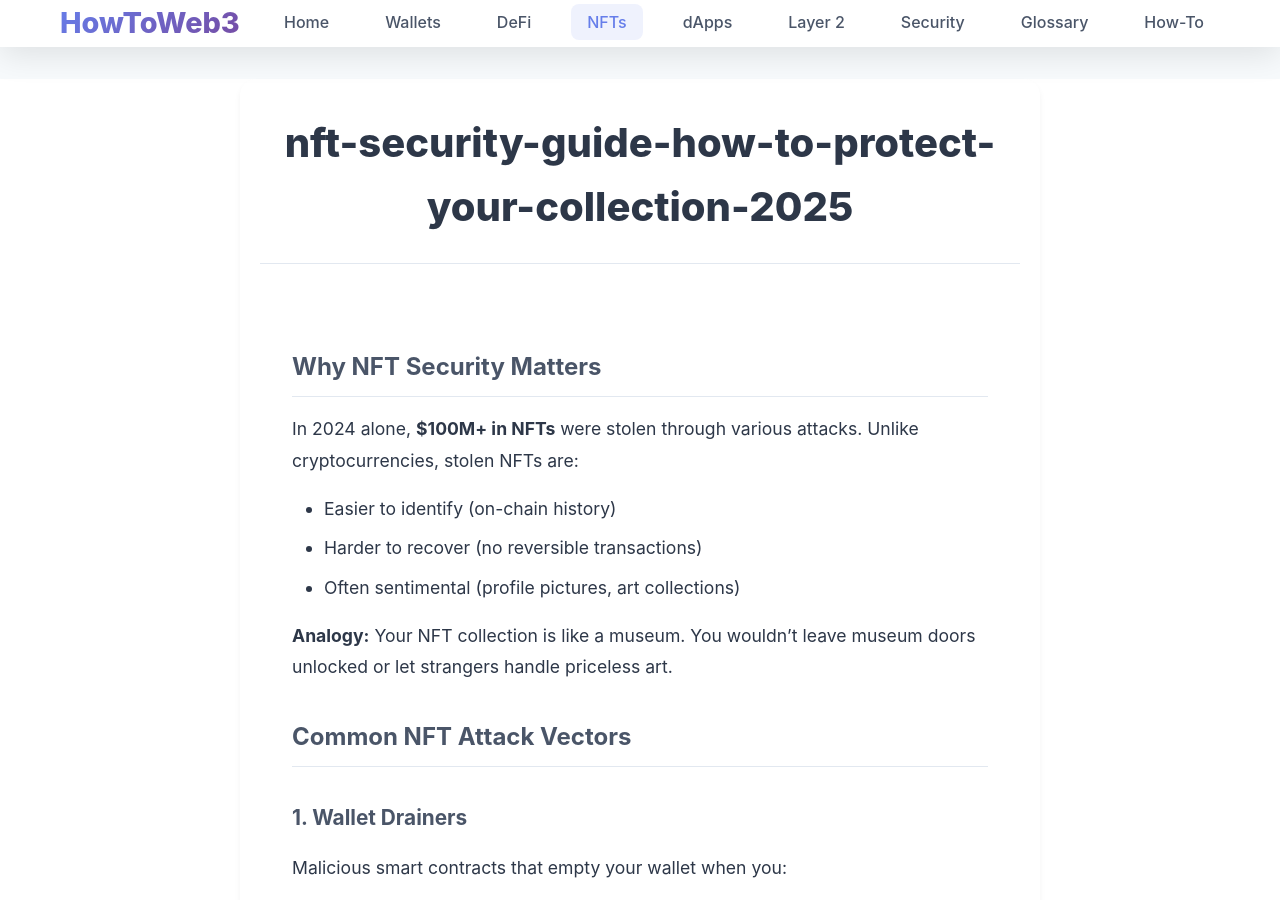
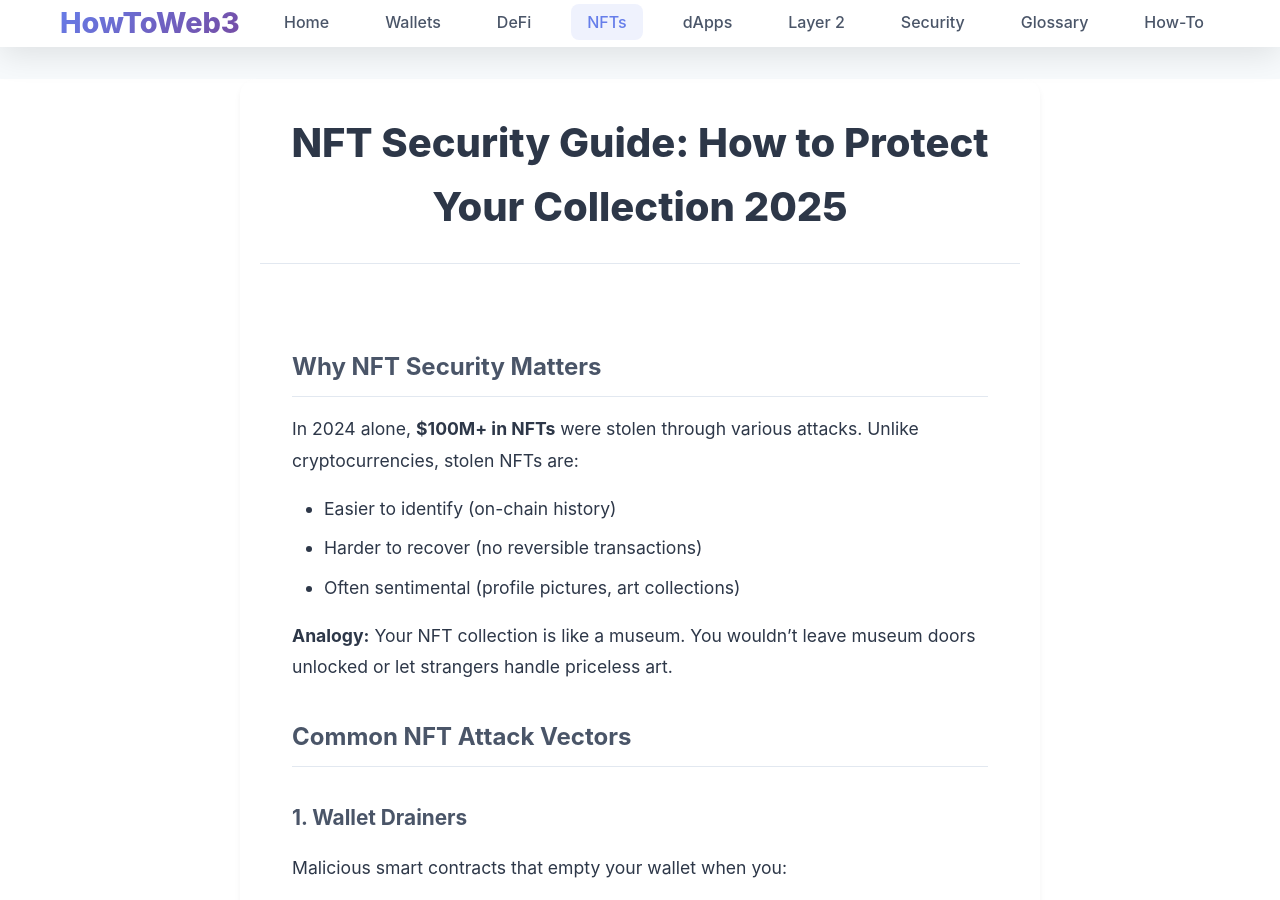
Before and after one commit to gummybearsk/howtoweb3.pro, a Jekyll site: the page built from _posts/2025-07-01-nft-security-guide-how-to-protect-your-collection-2025.md, in a window 1280 px wide and 900 px high. Built offline with Jekyll 4.4.1, drawn with Linux system fonts in a browser that asks for light colours.

```diff
--- a/_posts/2025-07-01-nft-security-guide-how-to-protect-your-collection-2025.md
+++ b/_posts/2025-07-01-nft-security-guide-how-to-protect-your-collection-2025.md
@@ -1,6 +1,6 @@
 ---
 layout: post
-title: "nft-security-guide-how-to-protect-your-collection-2025"
+title: "NFT Security Guide: How to Protect Your Collection 2025"
 categories: nfts
 tags: [nft-security, cold-storage, phishing, scams, opensea]
 excerpt: "Learn how to protect your NFT collection from theft and scams with this comprehensive 2025 security guide covering wallets, transactions, and storage best practices."
```
